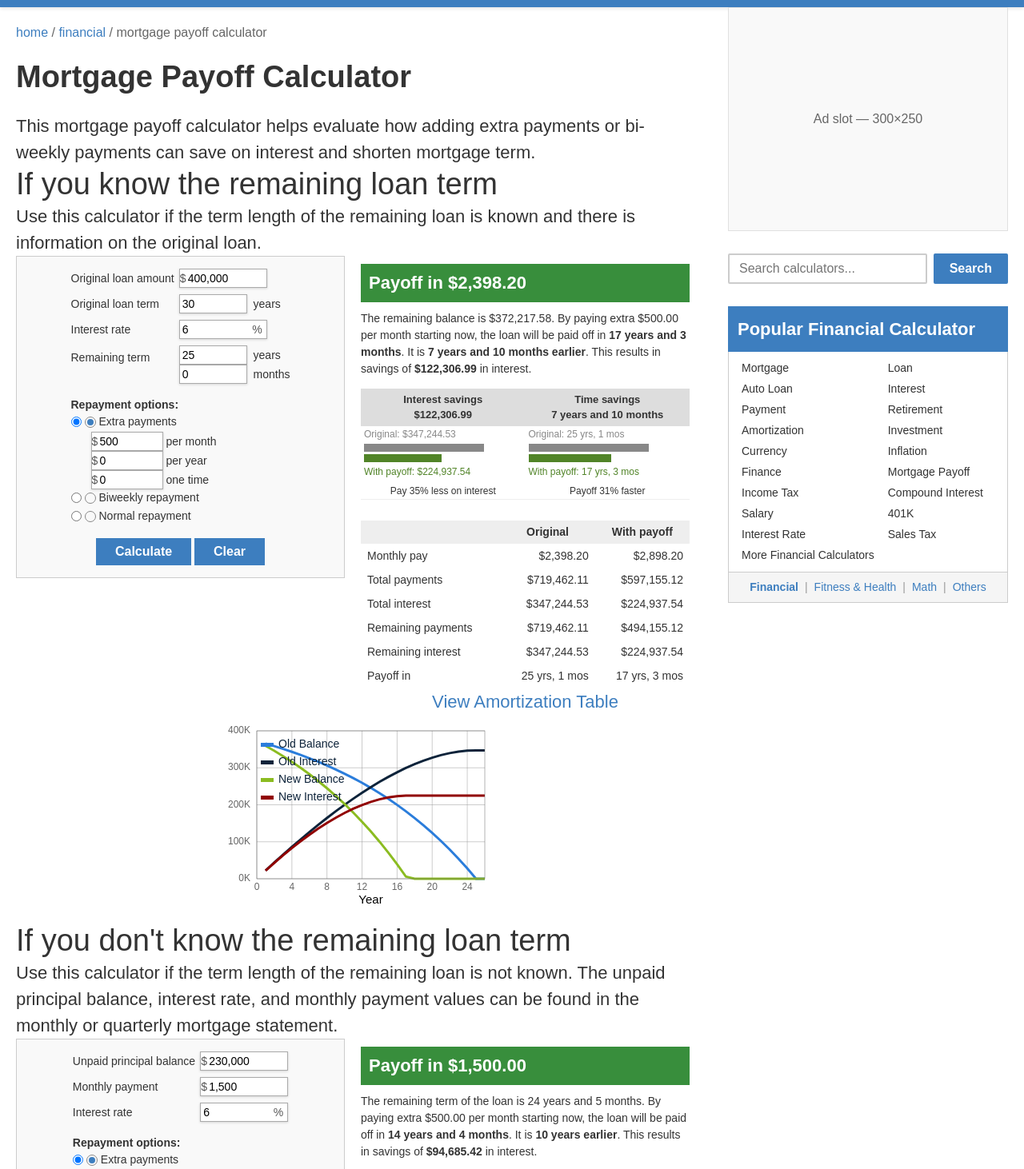
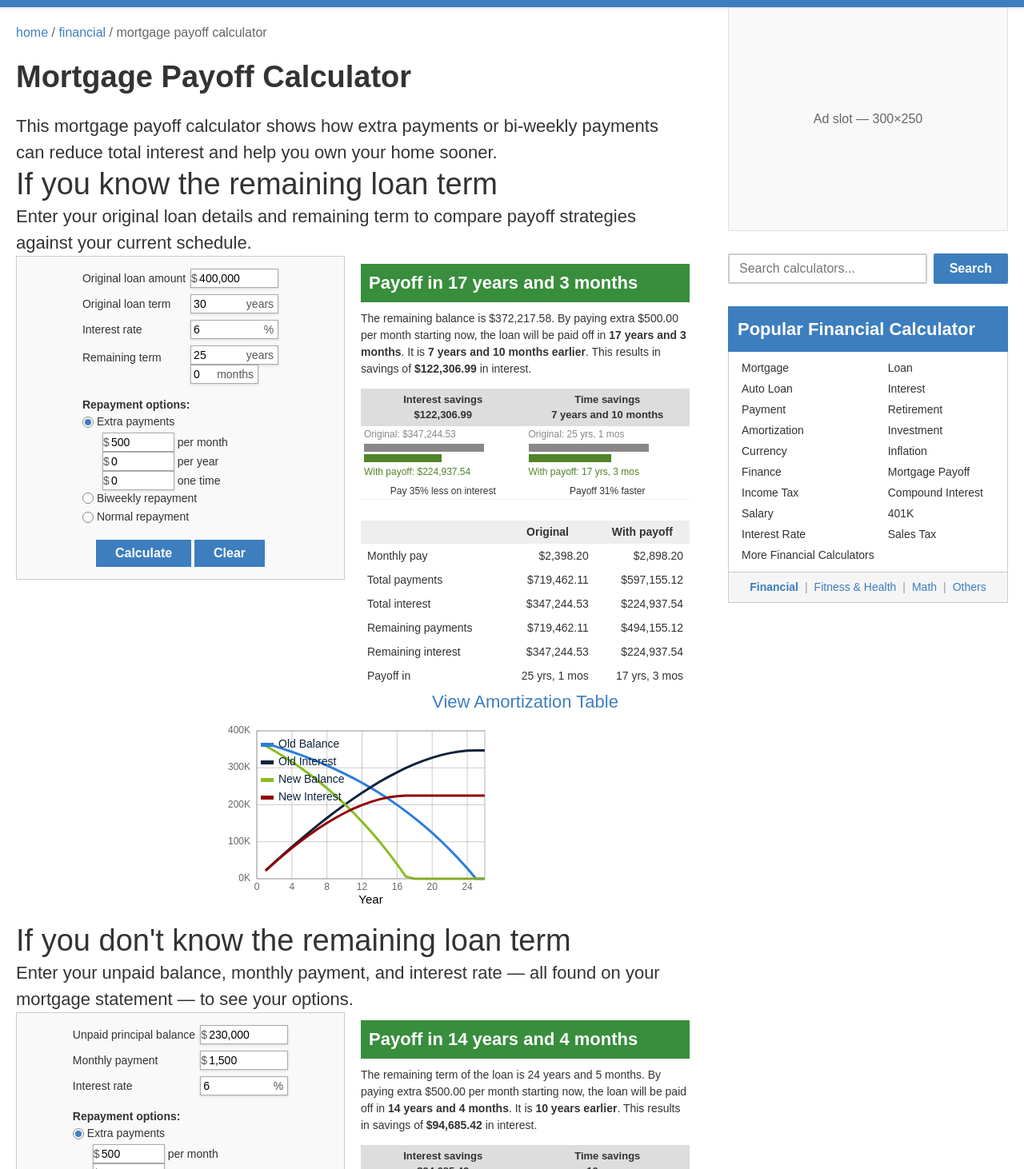
Before and after one commit to tgh101/calcify.ai, a website: page mortgage-payoff-calculator.html in a window 1280 px wide. Shown: the part 63-1525 px from the top of the page at 80% size. Drawn offline with Linux system fonts and the light colour scheme.

Commit message:
fix(mortgage-payoff): hide native radios, unit wrappers, duration banner, toggle amortization, and clarify copy

```diff
--- a/js/mortgage-payoff-calculator.js
+++ b/js/mortgage-payoff-calculator.js
@@ -454,8 +454,22 @@ function calculatePayoff() {
   var resultsContainer = el('results-container');
   if (resultsContainer) resultsContainer.style.display = 'block';
 
-  var monthlyPayEl = el('monthly-pay-value');
-  if (monthlyPayEl) monthlyPayEl.textContent = formatCurrency(origMonthlyPayment);
+  // Payoff duration in green banner
+  var durationEl = el('payoff-duration-value1');
+  if (durationEl) {
+    durationEl.textContent = formatDuration(payoffYears, payoffMonthsRem);
+  }
+
+  // Normal repayment: hide green banner and comparison bars
+  var payoffBanner      = el('payoff-banner1');
+  var comparisonBars    = el('comparison-bars');
+  if (payoffOption === 'original') {
+    if (payoffBanner)    payoffBanner.style.display    = 'none';
+    if (comparisonBars)  comparisonBars.style.display  = 'none';
+  } else {
+    if (payoffBanner)    payoffBanner.style.display    = 'block';
+    if (comparisonBars)  comparisonBars.style.display  = 'block';
+  }
 
   // ── Summary text ──
   var summaryEl = el('payoff-summary');
@@ -615,8 +629,22 @@ function calculatePayoffFromPayment() {
     if (elem) elem.textContent = typeof val === 'number' ? formatCurrency(val) : val;
   };
 
-  var monthlyPayEl = el('monthly-pay-value2');
-  if (monthlyPayEl) monthlyPayEl.textContent = formatCurrency(monthlyPay);
+  // Payoff duration in green banner (mode 2)
+  var durationEl2 = el('payoff-duration-value2');
+  if (durationEl2) {
+    durationEl2.textContent = formatDuration(payoffYears, payoffMonthsRem);
+  }
+
+  // Normal repayment: hide green banner and comparison bars (mode 2)
+  var payoffBanner2    = el('payoff-banner2');
+  var comparisonBars2  = el('comparison-bars2');
+  if (payoffOption === 'original') {
+    if (payoffBanner2)    payoffBanner2.style.display    = 'none';
+    if (comparisonBars2)  comparisonBars2.style.display  = 'none';
+  } else {
+    if (payoffBanner2)    payoffBanner2.style.display    = 'block';
+    if (comparisonBars2)  comparisonBars2.style.display  = 'block';
+  }
 
   var summaryEl = el('payoff-summary2');
   if (summaryEl) {
@@ -787,6 +815,47 @@ function renderPayoffLineChart(container, originalSchedule, payoffSchedule, mont
   container.innerHTML = svg;
 }
 
+/**
+ * Formats years and months into a human-readable duration string.
+ *
+ * @param {number} years  - Number of years
+ * @param {number} months - Number of months (0-11)
+ * @returns {string} Formatted string, e.g. "15 years and 3 months"
+ */
+function formatDuration(years, months) {
+  var parts = [];
+  if (years > 0)     parts.push(years    + (years    === 1 ? ' year'    : ' years'));
+  if (months > 0)    parts.push(months   + (months   === 1 ? ' month'   : ' months'));
+  if (parts.length === 0) parts.push('0 months');
+  return parts.join(' and ');
+}
+
+/**
+ * Toggles the visibility of the amortization table for mode 1 (known term).
+ */
+function toggleAmortization1() {
+  var div  = document.getElementById('camortizationdiv1');
+  var link = document.getElementById('camortization-link1');
+  if (!div) return;
+
+  var isHidden = div.style.display === 'none' || div.style.display === '';
+  div.style.display = isHidden ? 'block' : 'none';
+  if (link) link.textContent = isHidden ? 'Hide Amortization Table' : 'View Amortization Table';
+}
+
+/**
+ * Toggles the visibility of the amortization table for mode 2 (unknown term).
+ */
+function toggleAmortization2() {
+  var div  = document.getElementById('camortizationdiv2');
+  var link = document.getElementById('camortization-link2');
+  if (!div) return;
+
+  var isHidden = div.style.display === 'none' || div.style.display === '';
+  div.style.display = isHidden ? 'block' : 'none';
+  if (link) link.textContent = isHidden ? 'Hide Amortization Table' : 'View Amortization Table';
+}
+
 /* ========================================================================
    SECTION 4 — Form clear
    ======================================================================== */
@@ -852,6 +921,8 @@ function initMortgagePayoffCalculator() {
   window.clearForm2              = clearForm2;
   window.cpayoffoptionChange     = cpayoffoptionChange;
   window.cpayoffoptionChange2    = cpayoffoptionChange2;
+  window.toggleAmortization1     = toggleAmortization1;
+  window.toggleAmortization2     = toggleAmortization2;
 
   calculatePayoff();
   calculatePayoffFromPayment();
--- a/mortgage-payoff-calculator.html
+++ b/mortgage-payoff-calculator.html
@@ -50,20 +50,6 @@
       }
       .inpct {
         text-align: left;
-      }
-      .inuiyear {
-        width: 85px;
-      }
-      .inuiyearspan {
-        font-size: 14px;
-        margin-left: 4px;
-      }
-      .inuipound {
-        width: 85px;
-      }
-      .inuipoundspan {
-        font-size: 14px;
-        margin-left: 4px;
       }
       .panel select {
         font-size: 14px;
@@ -134,6 +120,12 @@
         position: absolute;
         top: 2px;
         left: 2px;
+      }
+      .panel input[type='radio'] {
+        position: absolute;
+        opacity: 0;
+        width: 0;
+        height: 0;
       }
       .input-unit-wrapper {
         position: relative;
@@ -341,13 +333,13 @@
               <span>mortgage payoff calculator</span>
             </nav>
             <h1 class="page-title">Mortgage Payoff Calculator</h1>
-            <p>This mortgage payoff calculator helps evaluate how adding extra payments or bi-weekly payments can save on interest and shorten mortgage term.</p>
+            <p>This mortgage payoff calculator shows how extra payments or bi-weekly payments can reduce total interest and help you own your home sooner.</p>
 
             <!-- ============================================================ -->
             <!-- MODE 1: Known Remaining Term                                   -->
             <!-- ============================================================ -->
             <h2>If you know the remaining loan term</h2>
-            <p>Use this calculator if the term length of the remaining loan is known and there is information on the original loan.</p>
+            <p>Enter your original loan details and remaining term to compare payoff strategies against your current schedule.</p>
 
             <div class="calculator-layout">
               <!-- Left: Form -->
@@ -366,8 +358,10 @@
                     <tr>
                       <td align="left" style="padding-left:2px">Original loan term</td>
                       <td align="left">
-                        <input type="text" name="cloanterm" id="cloanterm" value="30" class="inhalf inuiyear" style="text-align:left" />
-                        <span class="inuiyearspan">years</span>
+                        <span class="input-unit-wrapper" style="width:110px;display:inline-block">
+                          <input type="text" name="cloanterm" id="cloanterm" value="30" class="inhalf" style="width:100%;text-align:left" />
+                          <span class="unit-suffix">years</span>
+                        </span>
                       </td>
                     </tr>
                     <tr>
@@ -382,10 +376,14 @@
                     <tr>
                       <td align="left" style="padding-top:8px" valign="top">Remaining term</td>
                       <td align="left">
-                        <input type="text" name="cremainingyear" id="cremainingyear" value="25" class="inhalf inuiyear" style="text-align:left" />
-                        <span class="inuiyearspan">years</span><br />
-                        <input type="text" name="cremainingmonth" id="cremainingmonth" value="0" class="inhalf inuipound" style="text-align:left" />
-                        <span class="inuipoundspan">months</span>
+                        <span class="input-unit-wrapper" style="width:110px;display:inline-block">
+                          <input type="text" name="cremainingyear" id="cremainingyear" value="25" class="inhalf" style="width:100%;text-align:left" />
+                          <span class="unit-suffix">years</span>
+                        </span><br />
+                        <span class="input-unit-wrapper" style="width:85px;display:inline-block">
+                          <input type="text" name="cremainingmonth" id="cremainingmonth" value="0" class="inhalf" style="width:100%;text-align:left" />
+                          <span class="unit-suffix">months</span>
+                        </span>
                       </td>
                     </tr>
                     <tr>
@@ -421,8 +419,8 @@
               <div>
                 <a name="loanterm" id="loanterm"></a>
                 <div id="results-container" style="height:100%">
-                  <h2 class="h2result">
-                    Payoff in <span id="monthly-pay-value">$2,398.20</span>
+                  <h2 class="h2result" id="payoff-banner1">
+                    Payoff in <span id="payoff-duration-value1">0 years and 0 months</span>
                   </h2>
                   <p id="payoff-summary" style="font-size:14px;margin:8px 0;"></p>
                   <div id="comparison-bars" style="padding:6px 0 16px 0;"></div>
@@ -464,7 +462,7 @@
                     </tr>
                   </table>
                   <p align="center">
-                    <a href="#" onclick="document.getElementById('camortizationdiv1').style.display='block';return false;">View Amortization Table</a>
+                    <a href="#" id="camortization-link1" onclick="toggleAmortization1();return false;">View Amortization Table</a>
                   </p>
                 </div>
               </div>
@@ -474,7 +472,7 @@
                 <div id="camortizationdiv1" style="display:none;">
                   <h2>Monthly Amortization Schedule</h2>
                   <div style="text-align:right;margin-top:-15px;">
-                <a href="#" onclick="document.getElementById('camortizationdiv1').style.display='none';return false;">
+                    <a href="#" onclick="toggleAmortization1();return false;">
                       <img src="img/svg/calculator-white.svg" width="18" height="18" alt="close" style="opacity:0.5" />
                     </a>
                   </div>
@@ -486,7 +484,7 @@
             <!-- MODE 2: Unknown Remaining Term                                -->
             <!-- ============================================================ -->
             <h2>If you don't know the remaining loan term</h2>
-            <p>Use this calculator if the term length of the remaining loan is not known. The unpaid principal balance, interest rate, and monthly payment values can be found in the monthly or quarterly mortgage statement.</p>
+            <p>Enter your unpaid balance, monthly payment, and interest rate — all found on your mortgage statement — to see your options.</p>
 
             <div class="calculator-layout">
               <!-- Left: Form -->
@@ -553,8 +551,8 @@
               <div>
                 <a name="monthlypay" id="monthlypay"></a>
                 <div id="results-container2" style="height:100%">
-                  <h2 class="h2result">
-                    Payoff in <span id="monthly-pay-value2">$1,500.00</span>
+                  <h2 class="h2result" id="payoff-banner2">
+                    Payoff in <span id="payoff-duration-value2">0 years and 0 months</span>
                   </h2>
                   <p id="payoff-summary2" style="font-size:14px;margin:8px 0;"></p>
                   <div id="comparison-bars2" style="padding:6px 0 16px 0;"></div>
@@ -581,7 +579,7 @@
                     </tr>
                   </table>
                   <p align="center">
-                    <a href="#" onclick="document.getElementById('camortizationdiv2').style.display='block';return false;">View Amortization Table</a>
+                    <a href="#" id="camortization-link2" onclick="toggleAmortization2();return false;">View Amortization Table</a>
                   </p>
                 </div>
               </div>
@@ -591,7 +589,7 @@
                 <div id="camortizationdiv2" style="display:none;">
                   <h2>Monthly Amortization Schedule</h2>
                   <div style="text-align:right;margin-top:-15px;">
-                <a href="#" onclick="document.getElementById('camortizationdiv2').style.display='none';return false;">
+                    <a href="#" onclick="toggleAmortization2();return false;">
                       <img src="img/svg/calculator-white.svg" width="18" height="18" alt="close" style="opacity:0.5" />
                     </a>
                   </div>
```
Also changed, not shown: CHANGELOG.md. Lines whose indentation alone changed are shown as unchanged.
